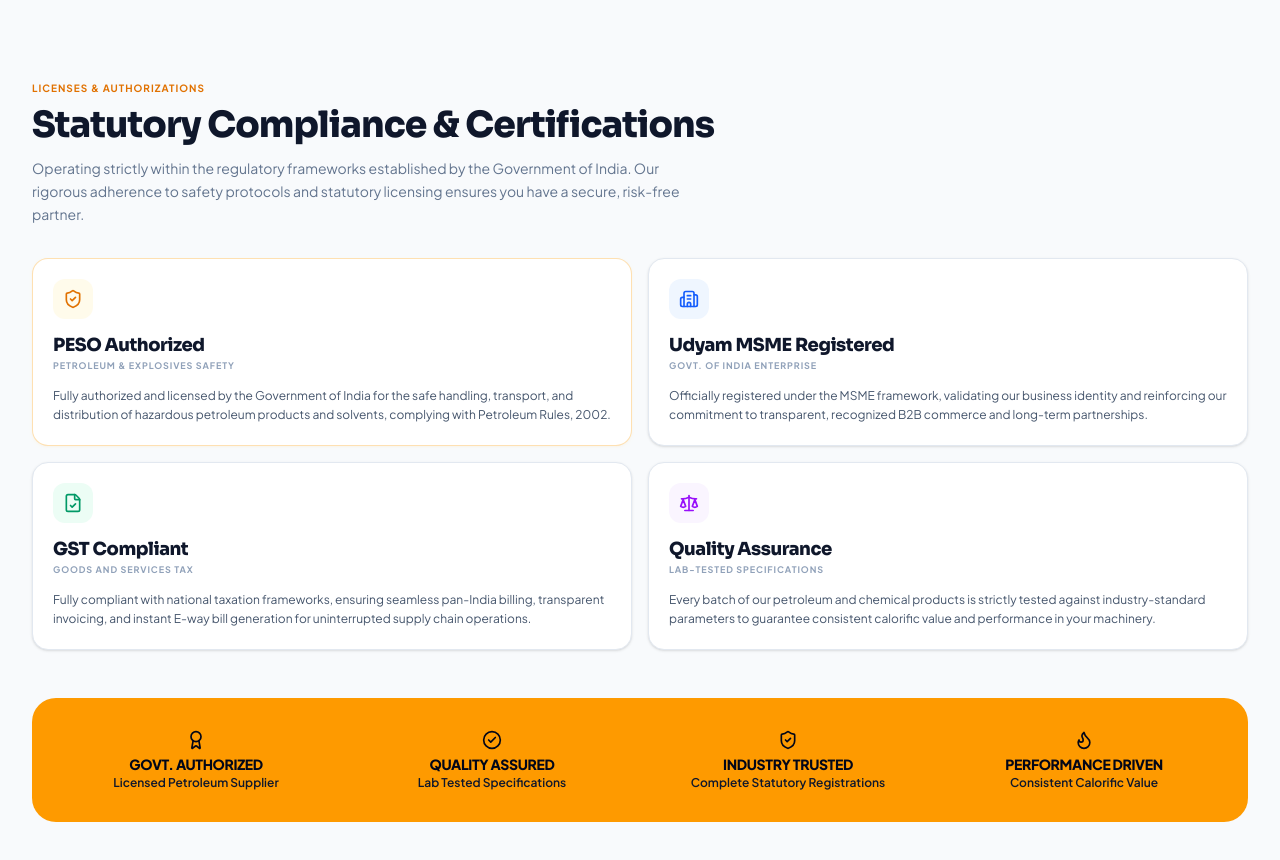
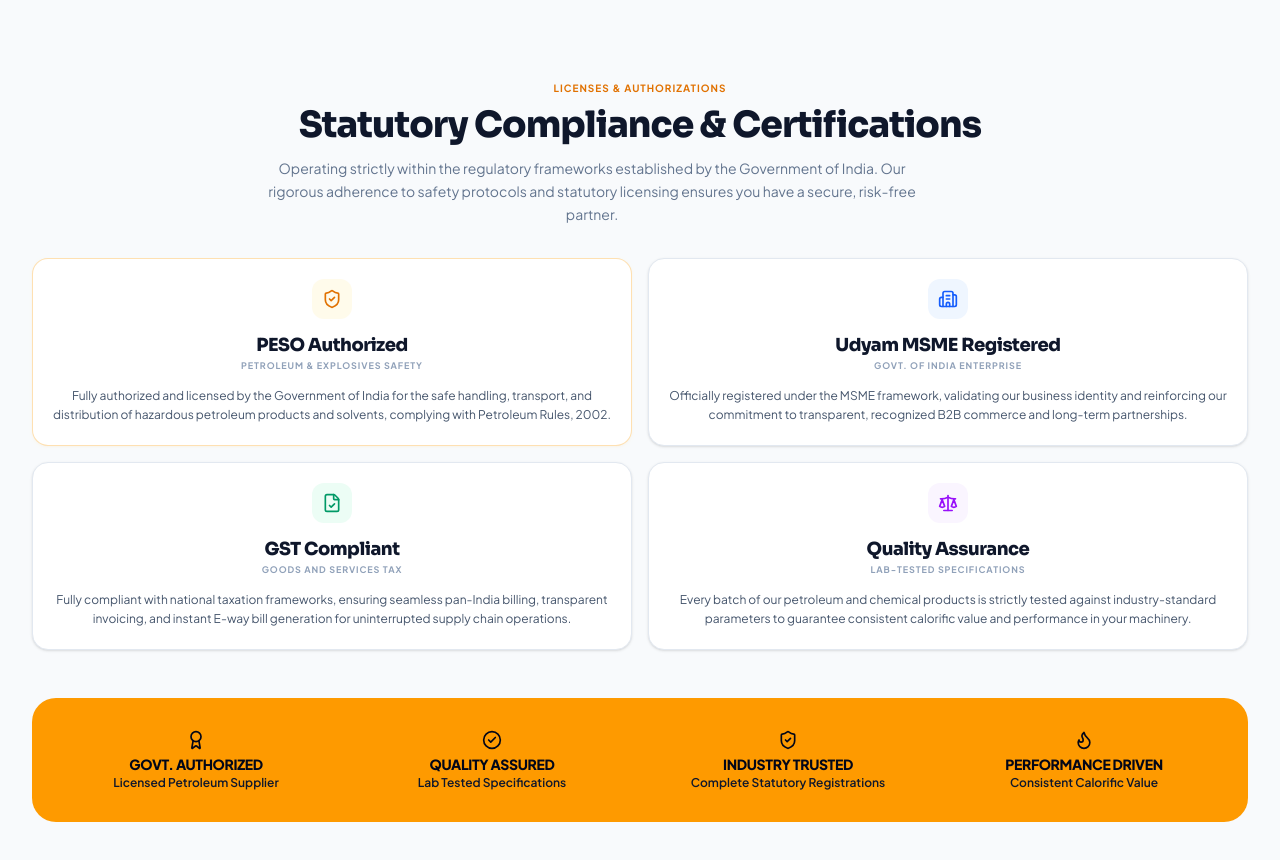
Before and after one commit to meetpanchal-sevlex/mengle-petrochemicals, a Next.js app: page /compliance in a window 1280 px wide. Shown: the top 860 px of the page. Built offline with nearby package versions, Linux system fonts and the light colour scheme.

Commit message:
style: centrally align compliance header and certificate cards for perfect mobile layout balance

```diff
--- /dev/null
+++ b/patch-center.js
@@ -0,0 +1,20 @@
+const fs = require('fs');
+
+let data = fs.readFileSync('src/app/compliance/page.tsx', 'utf8');
+
+// Center the header
+data = data.replace(
+  '<div className="max-w-3xl mb-8">',
+  '<div className="max-w-3xl mb-8 mx-auto text-center">'
+);
+
+// We might want to center the content of the cards too?
+// The user said "this looks kidn of left side inverted man". The text inside the cards is also left-aligned.
+// Let's center the text inside the cards too for a more balanced "badge" look.
+// In the cards:
+// <div className="w-10 h-10 bg-amber-50 rounded-xl flex items-center justify-center mb-4"> -> add mx-auto
+data = data.replace(/mb-4">/g, 'mb-4 mx-auto">');
+data = data.replace(/<div className="snap-start shrink-0 w-\[85vw\] sm:w-auto bg-white rounded-2xl p-5 border/g, '<div className="snap-start shrink-0 w-[85vw] sm:w-auto bg-white rounded-2xl p-5 border text-center');
+
+fs.writeFileSync('src/app/compliance/page.tsx', data);
+console.log('Centered compliance content');
--- a/src/app/compliance/page.tsx
+++ b/src/app/compliance/page.tsx
@@ -31,7 +31,7 @@ export default function CompliancePage() {
       <div className="max-w-7xl mx-auto px-4 sm:px-8 mt-10">
 
         {/* Page Header */}
-        <div className="max-w-3xl mb-8">
+        <div className="max-w-3xl mb-8 mx-auto text-center">
           <div className="text-[10px] font-bold uppercase tracking-widest text-amber-600 mb-2">
             Licenses & Authorizations
           </div>
@@ -47,9 +47,9 @@ export default function CompliancePage() {
         <div ref={scrollRef} className="flex sm:grid sm:grid-cols-2 overflow-x-auto sm:overflow-visible snap-x gap-4 pb-6 -mx-4 px-4 sm:mx-0 sm:px-0 scrollbar-hide mb-6">
 
           {/* PESO Card */}
-          <div className="snap-start shrink-0 w-[85vw] sm:w-auto bg-white rounded-2xl p-5 border border-amber-500/30 shadow-sm shadow-amber-500/5 flex flex-col justify-between">
+          <div className="snap-start shrink-0 w-[85vw] sm:w-auto bg-white rounded-2xl p-5 border text-center border-amber-500/30 shadow-sm shadow-amber-500/5 flex flex-col justify-between">
             <div>
-              <div className="w-10 h-10 bg-amber-50 rounded-xl flex items-center justify-center mb-4">
+              <div className="w-10 h-10 bg-amber-50 rounded-xl flex items-center justify-center mb-4 mx-auto">
                 <ShieldCheck className="w-5 h-5 text-amber-600" />
               </div>
               <h2 className="text-lg font-extrabold text-slate-900 mb-1">
@@ -65,9 +65,9 @@ export default function CompliancePage() {
           </div>
 
           {/* MSME Card */}
-          <div className="snap-start shrink-0 w-[85vw] sm:w-auto bg-white rounded-2xl p-5 border border-slate-200 shadow-sm flex flex-col justify-between">
+          <div className="snap-start shrink-0 w-[85vw] sm:w-auto bg-white rounded-2xl p-5 border text-center border-slate-200 shadow-sm flex flex-col justify-between">
             <div>
-              <div className="w-10 h-10 bg-blue-50 rounded-xl flex items-center justify-center mb-4">
+              <div className="w-10 h-10 bg-blue-50 rounded-xl flex items-center justify-center mb-4 mx-auto">
                 <Building2 className="w-5 h-5 text-blue-600" />
               </div>
               <h2 className="text-lg font-extrabold text-slate-900 mb-1">
@@ -83,9 +83,9 @@ export default function CompliancePage() {
           </div>
 
           {/* GST Card */}
-          <div className="snap-start shrink-0 w-[85vw] sm:w-auto bg-white rounded-2xl p-5 border border-slate-200 shadow-sm flex flex-col justify-between">
+          <div className="snap-start shrink-0 w-[85vw] sm:w-auto bg-white rounded-2xl p-5 border text-center border-slate-200 shadow-sm flex flex-col justify-between">
             <div>
-              <div className="w-10 h-10 bg-emerald-50 rounded-xl flex items-center justify-center mb-4">
+              <div className="w-10 h-10 bg-emerald-50 rounded-xl flex items-center justify-center mb-4 mx-auto">
                 <FileCheck className="w-5 h-5 text-emerald-600" />
               </div>
               <h2 className="text-lg font-extrabold text-slate-900 mb-1">
@@ -101,9 +101,9 @@ export default function CompliancePage() {
           </div>
 
           {/* Quality Card */}
-          <div className="snap-start shrink-0 w-[85vw] sm:w-auto bg-white rounded-2xl p-5 border border-slate-200 shadow-sm flex flex-col justify-between">
+          <div className="snap-start shrink-0 w-[85vw] sm:w-auto bg-white rounded-2xl p-5 border text-center border-slate-200 shadow-sm flex flex-col justify-between">
             <div>
-              <div className="w-10 h-10 bg-purple-50 rounded-xl flex items-center justify-center mb-4">
+              <div className="w-10 h-10 bg-purple-50 rounded-xl flex items-center justify-center mb-4 mx-auto">
                 <Scale className="w-5 h-5 text-purple-600" />
               </div>
               <h2 className="text-lg font-extrabold text-slate-900 mb-1">
```
